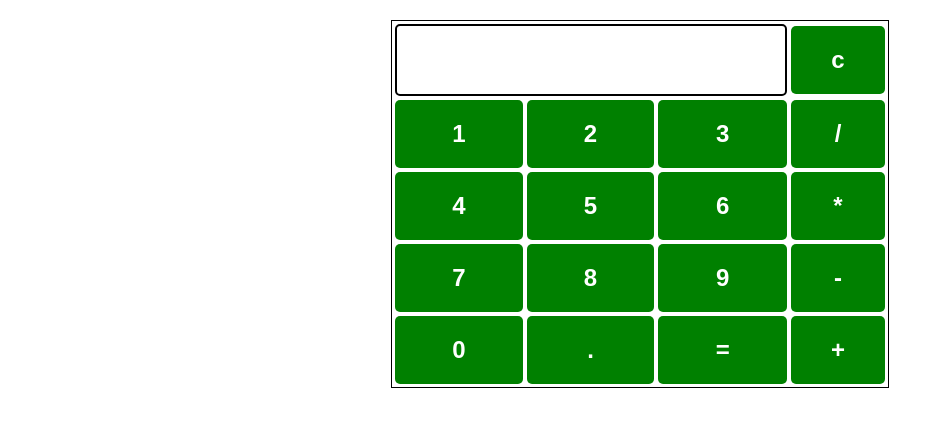
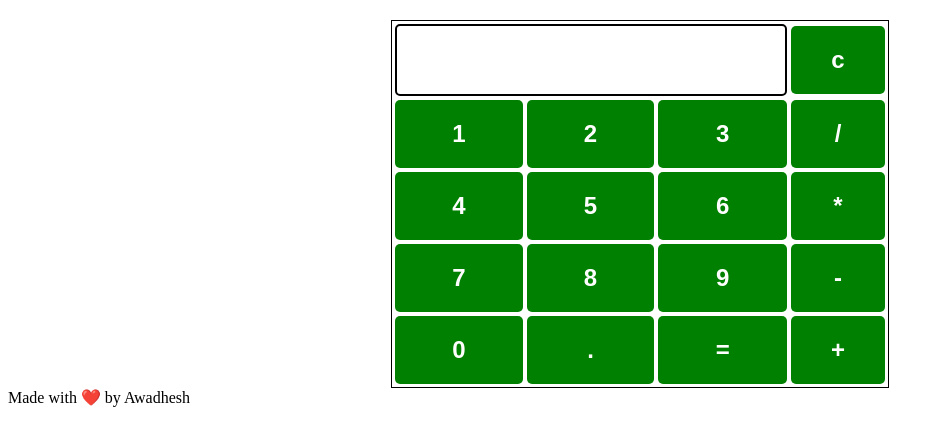
Before and after one commit to Dante-249/Calculator, a plain HTML site: page index.html in a window 1280 px wide. Shown: the part 60-506 px from the top of the page, without its empty margins (0-944 px from the left). Drawn offline with Linux system fonts and the light colour scheme.

Commit message:
footer added

```diff
--- a/index.html
+++ b/index.html
@@ -51,6 +51,9 @@
                         <td><input type="button" value="+"></td>
                 </tr>
         </table>
+        <footer>
+                <span>Made with ❤️ by Awadhesh</span>
+        </footer>
 </body>
 
 </html>
```
